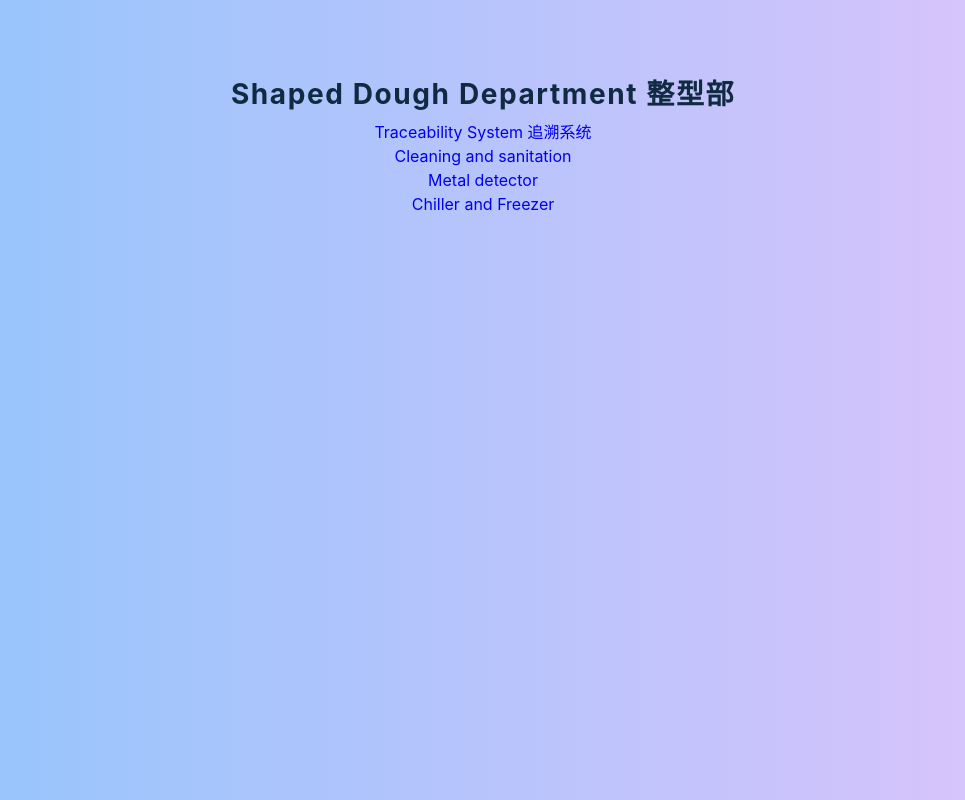
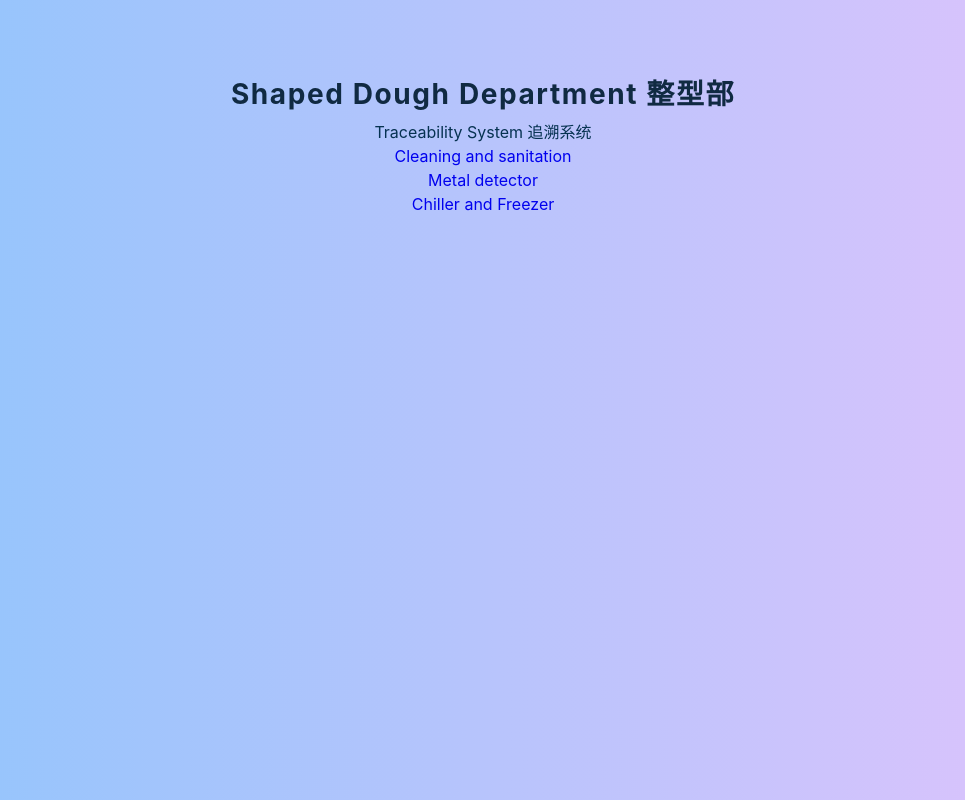
Before and after one commit to kaiyang7766/breadtalkmockapp, a React (Create React App) app: page /SD in a window 1280 px wide. Shown: the whole page, without its empty margins (157-1122 px from the left). Built offline with nearby package versions, Linux system fonts and the light colour scheme.

Commit message:
Update Navbar.js

```diff
--- a/src/js/SD/Navbar.js
+++ b/src/js/SD/Navbar.js
@@ -9,16 +9,16 @@ export default function SdNavbar() {
         <nav>
             <ul>
                 <li>
-                    <Link to='/SD/trace'>Traceability System 追溯系统</Link>
+                    <Link to='/SD/trace' id='selectdepartment'>Traceability System 追溯系统</Link>
                 </li>
                 <li>
-                    <Link to='/SD/cleaning'>Cleaning and sanitation</Link>
+                    <Link to='/SD/cleaning' className="disableCursor" onClick={ (event) => event.preventDefault()}>Cleaning and sanitation</Link>
                 </li>
                 <li>
-                    <Link to='/SD/metal'>Metal detector</Link>
+                    <Link to='/SD/metal' className="disableCursor" onClick={ (event) => event.preventDefault()}>Metal detector</Link>
                 </li>
                 <li>
-                    <Link to='/SD/chiller'>Chiller and Freezer</Link>
+                    <Link to='/SD/chiller' className="disableCursor" onClick={ (event) => event.preventDefault()}>Chiller and Freezer</Link>
                 </li>
             </ul>
         </nav>
```
